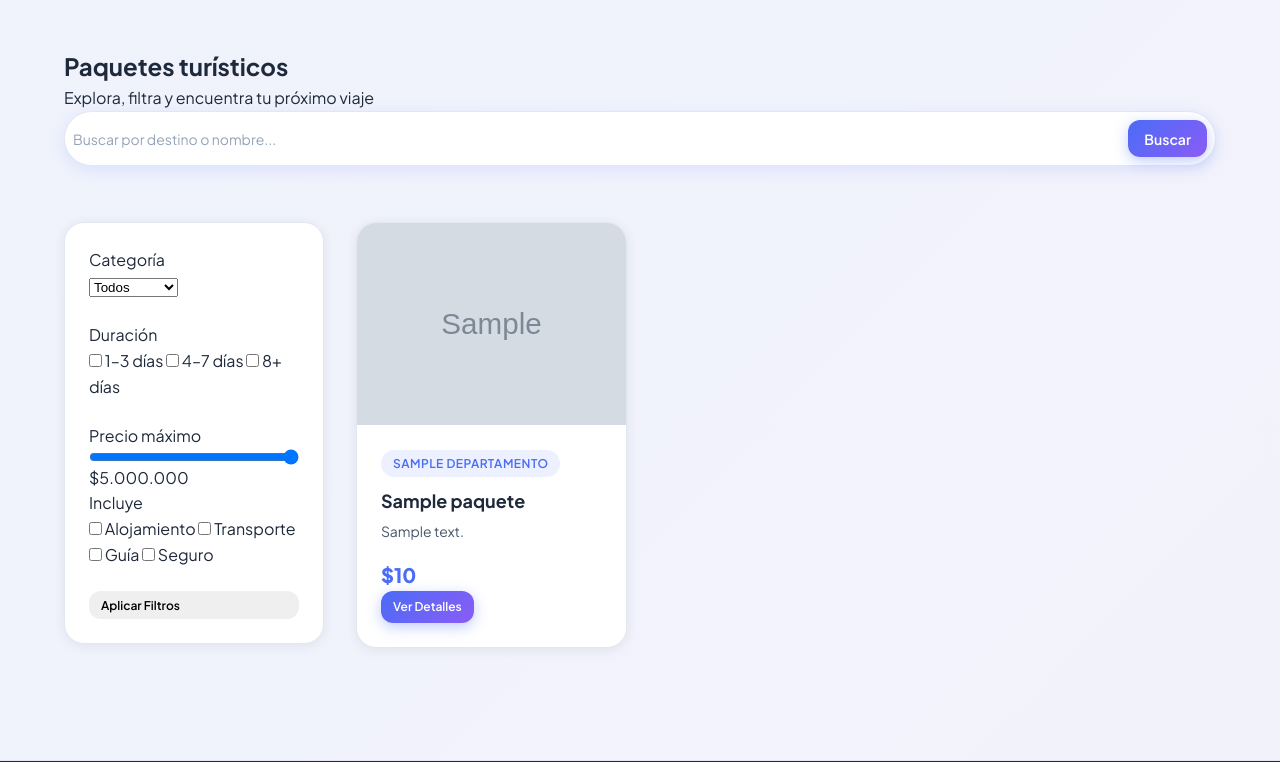
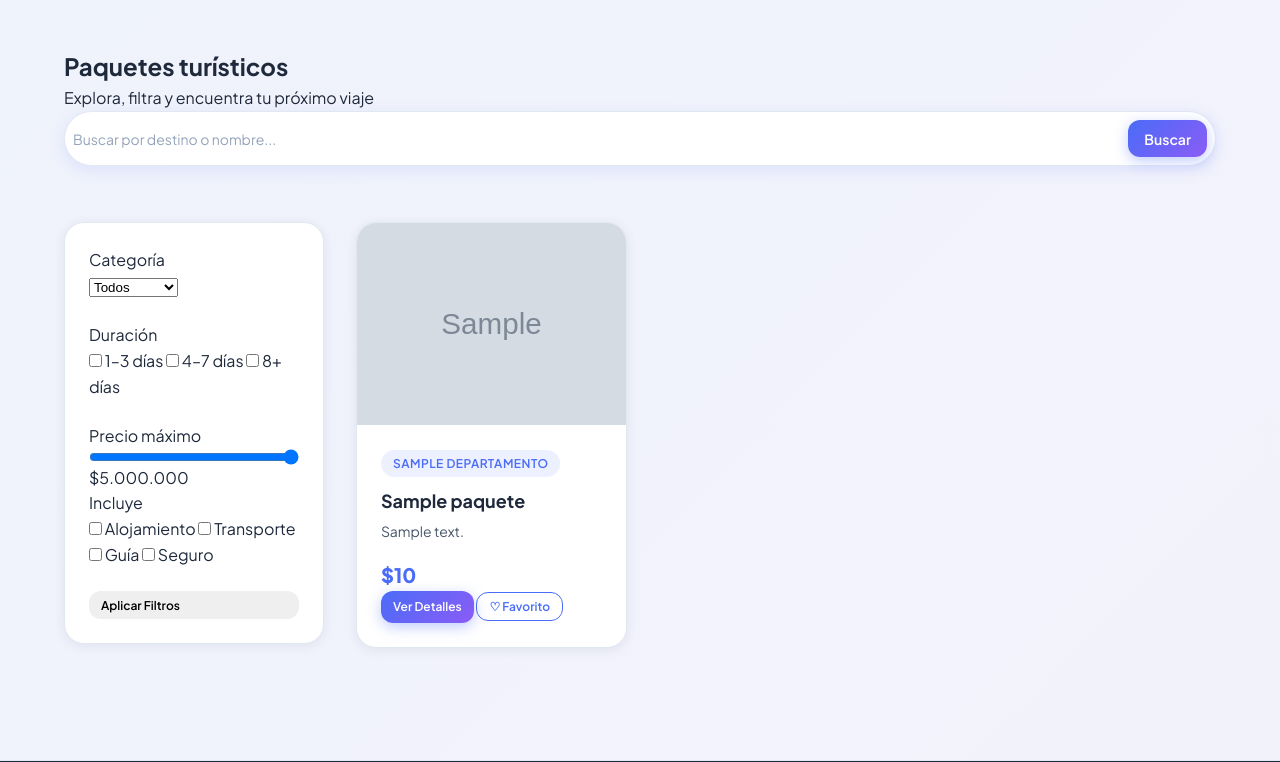
Before and after one commit to nicollvaleriasabogal9-eng/PROYECTO_MAREVA, a Flask app: template Proyecto Mareva/frontend/templates/cliente/paquetes.html in a window 1280 px wide. Shown: the part 84-846 px from the top of the page. Run offline with Flask 3, Linux system fonts and the light colour scheme; the template is opened without the code that fills it: most values are stand-ins (such as "Sample title", 1, 10 or a date in 2020); grey boxes marked "Sample" are stand-in pictures; some libraries are stand-ins or nearby versions.

Commit message:
Se agrego la funcion de favoritos

```diff
--- a/Proyecto Mareva/frontend/templates/cliente/paquetes.html
+++ b/Proyecto Mareva/frontend/templates/cliente/paquetes.html
@@ -98,6 +98,16 @@
           Ver Detalles
           </a>
 
+          </a>
+          {% set es_favorito = p.id_paquete in session.get('favoritos', []) %}
+          <button type="button"
+                  class="btn btn-outline btn-sm favorite-button {% if es_favorito %}is-favorite{% endif %}"
+                  data-paquete-id="{{ p.id_paquete }}"
+                  data-url="{{ url_for('favoritos.alternar', id_paquete=p.id_paquete) }}"
+                  aria-pressed="{{ 'true' if es_favorito else 'false' }}">
+            {{ '♥ Favorito' if es_favorito else '♡ Favorito' }}
+          </button>
+
           {% if session.get("usuario") and session["usuario"].get("rol") == "admin" %}
 
             <div class="admin-actions">
@@ -135,5 +145,6 @@
 
 <script src="{{ url_for('static', filename='js/app.js') }}"></script>
 <script src="{{ url_for('static', filename='js/paquetes.js') }}"></script>
+<script src="{{ url_for('static', filename='js/favoritos.js') }}"></script>
 
 {% endblock %}
```
